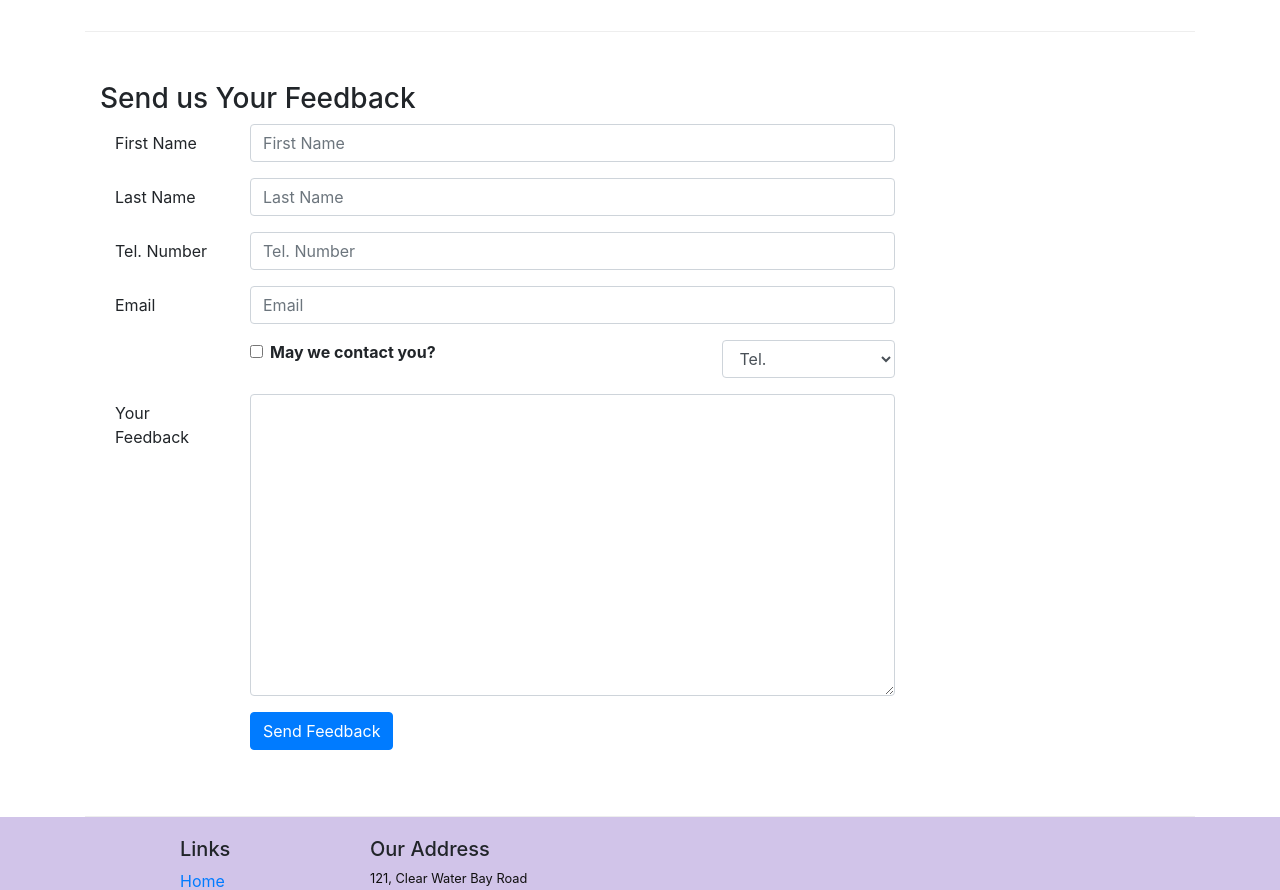
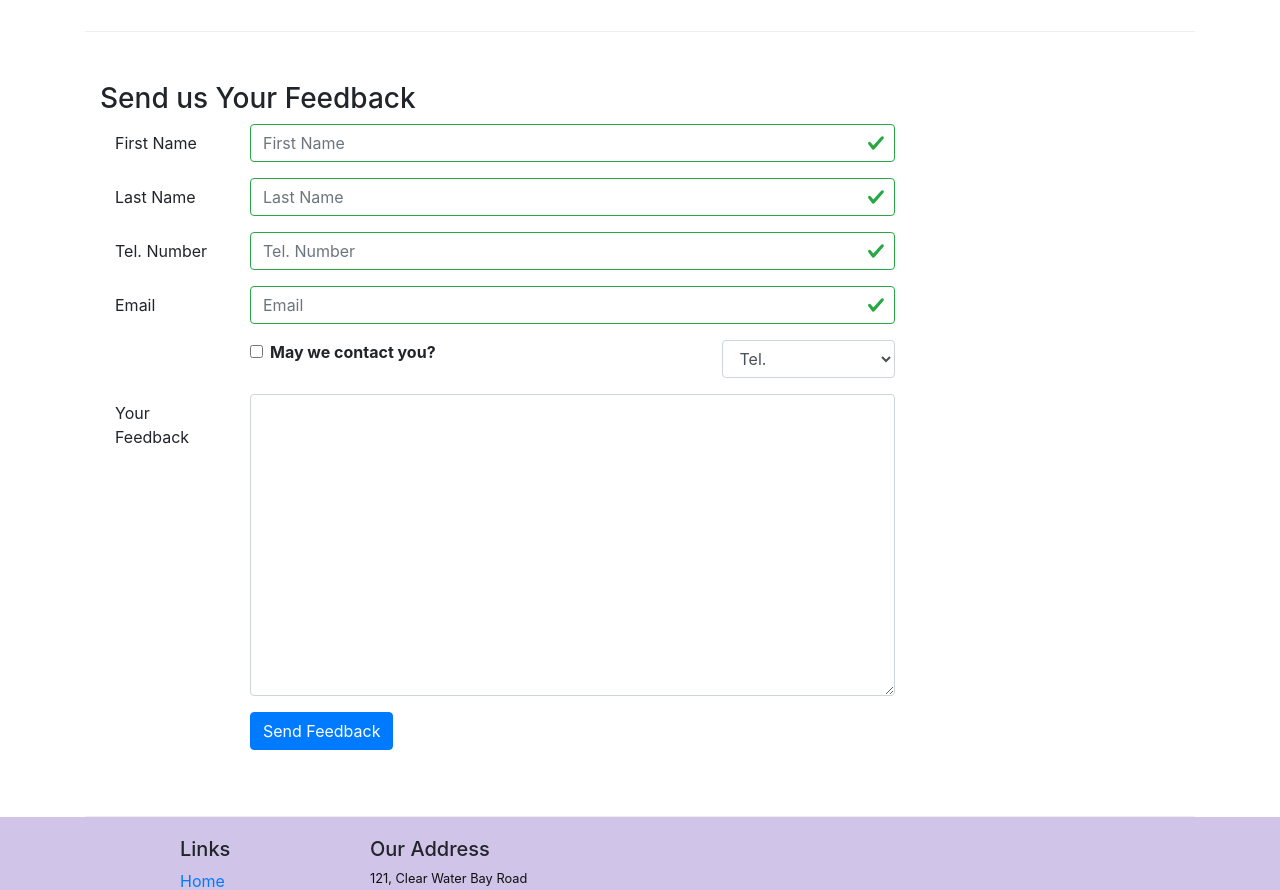
Before and after one commit to cynner-g/REACT-Redux, a React (Create React App) app in the folder confusion/: page /contactUs in a window 1280 px wide. Shown: the part 840-1730 px from the top of the page. Built offline with nearby package versions, Linux system fonts and the light colour scheme.

Commit message:
Controlled Forms Validation

```diff
--- a/confusion/src/components/ContactComponent.js
+++ b/confusion/src/components/ContactComponent.js
@@ -1,5 +1,5 @@
 import React, { Component } from 'react';
-import { Breadcrumb, BreadcrumbItem, Button, Form, FormGroup, Label, Input, Col } from 'reactstrap';
+import { Breadcrumb, BreadcrumbItem, Button, Form, FormGroup, Label, Input, Col, FormFeedback } from 'reactstrap';
 import { Link } from 'react-router-dom';
 
 class Contact extends Component {
@@ -14,9 +14,16 @@ class Contact extends Component {
             , agree: false
             , contactType: 'Tel.'
             , message: ''
+            , touched: {
+                firstname: false
+                , lastname: false
+                , telephone: false
+                , email: false
+            }
         }
         this.handleSubmit = this.handleSubmit.bind(this);
         this.handleInputChange = this.handleInputChange.bind(this);
+        this.handleBlur = this.handleBlur.bind(this);
     }
 
     handleInputChange(event) {
@@ -32,7 +39,38 @@ class Contact extends Component {
         event.preventDefault();
     }
 
+    handleBlur = (field) =>(evt) => {
+        this.setState({touched: {...this.state.touched, [field]: true }});
+    }
+
+    validate(firstname, lastname, telephone, email){
+        const errors = {
+            firstname: ''
+            , lastname: ''
+            , telephone: ''
+            , email: ''
+        }
+
+        if(this.state.touched.firstname && firstname.length <3 ) errors.firstname = 'First Name should be >= 3 characters';
+        else if(this.state.touched.firstname && firstname.length >10 ) errors.firstname = 'First Name should be <= 10 characters';
+
+        if(this.state.touched.lastname && lastname.length <3 ) errors.lastname = 'Last Name should be >= 3 characters';
+        else if(this.state.touched.lastname && lastname.length >10 ) errors.lastname = 'Last Name should be <= 10 characters';
+
+        //https://stackoverflow.com/questions/4338267/validate-phone-number-with-javascript/4338544  answer # 2 by user EeeeeK
+        const regPhone= /^[\+]?[(]?[0-9]{3}[)]?[-\s\.]?[0-9]{3}[-\s\.]?[0-9]{4,6}$/;
+        if(this.state.touched.telephone && !regPhone.test(telephone)) errors.telephone = 'Tel. Number should contain only numbers';
+
+        //http://www.regexlib.com/Search.aspx?k=email&AspxAutoDetectCookieSupport=1
+        const regEmail = /^([a-zA-Z0-9_\-\.]+)@((\[[0-9]{1,3}\.[0-9]{1,3}\.[0-9]{1,3}\.)|(([a-zA-Z0-9\-]+\.)+))([a-zA-Z]{2,4}|[0-9]{1,3})(\]?)$/;
+        if(this.state.touched.email && !regEmail.test(email)) errors.email = 'Email address is not valid';
+
+        return errors;
+    }
+
     render() {
+        const errors = this.validate(this.state.firstname, this.state.lastname, this.state.telephone, this.state.email);
+
         return (
             <div className="container">
                 <div className="row">
@@ -83,29 +121,33 @@ class Contact extends Component {
                                 <FormGroup row>
                                     <Label htmlFor="firstname" md={2}>First Name</Label>
                                     <Col md={10}>
-                                        <Input onChange={this.handleInputChange} type="text" id="firstname" name="firstname"
+                                        <Input valid={errors.firstname===''} invalid={errors.firstname!==''} onBlur={this.handleBlur('firstname')} onChange={this.handleInputChange} type="text" id="firstname" name="firstname"
                                             placeholder="First Name" value={this.state.firstname} />
+                                            <FormFeedback>{errors.firstname}</FormFeedback>
                                     </Col>
                                 </FormGroup>
                                 <FormGroup row>
                                     <Label htmlFor="lastname" md={2}>Last Name</Label>
                                     <Col md={10}>
-                                        <Input onChange={this.handleInputChange} type="text" id="lastname" name="lastname"
+                                        <Input valid={errors.lastname===''} invalid={errors.lastname!==''} onBlur={this.handleBlur('lastname')} onChange={this.handleInputChange} type="text" id="lastname" name="lastname"
                                             placeholder="Last Name" value={this.state.lastname} />
+                                             <FormFeedback>{errors.lastname}</FormFeedback>
                                     </Col>
                                 </FormGroup>
                                 <FormGroup row>
                                     <Label htmlFor="telephone" md={2}>Tel. Number</Label>
                                     <Col md={10}>
-                                        <Input onChange={this.handleInputChange} type="tel" id="telephone" name="telephone"
+                                        <Input valid={errors.telephone===''} invalid={errors.telephone!==''} onBlur={this.handleBlur('telephone')} onChange={this.handleInputChange} type="tel" id="telephone" name="telephone"
                                             placeholder="Tel. Number" value={this.state.telephone} />
+                                             <FormFeedback>{errors.telephone}</FormFeedback>
                                     </Col>
                                 </FormGroup>
                                 <FormGroup row>
                                     <Label htmlFor="email" md={2}>Email</Label>
                                     <Col md={10}>
-                                        <Input onChange={this.handleInputChange} type="email" id="email" name="email"
+                                        <Input valid={errors.email===''} invalid={errors.email!==''} onBlur={this.handleBlur('email')} onChange={this.handleInputChange} type="email" id="email" name="email"
                                             placeholder="Email" value={this.state.email} />
+                                             <FormFeedback>{errors.email}</FormFeedback>
                                     </Col>
                                 </FormGroup>
                                 <FormGroup row>
```
